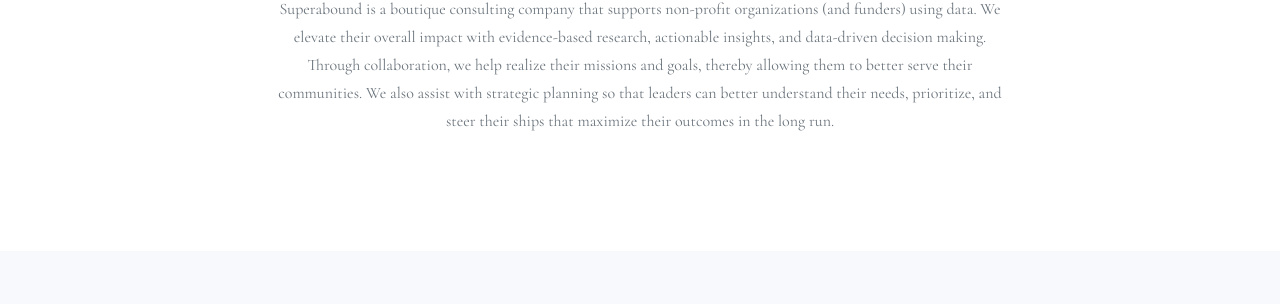
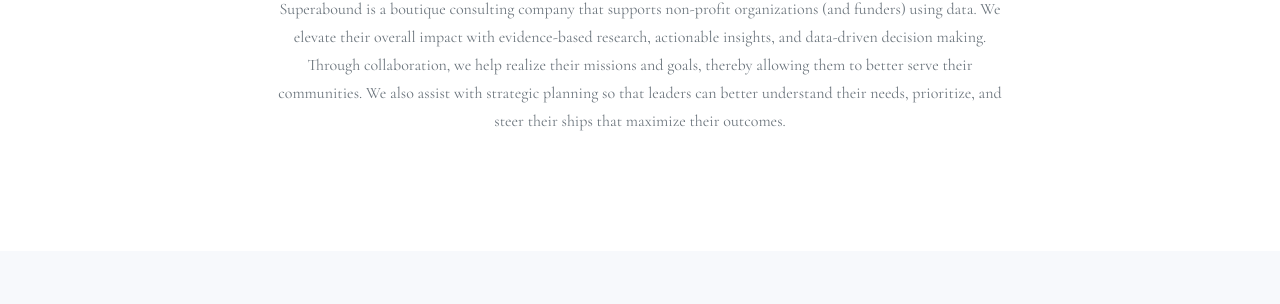
Before and after one commit to superaboundco/superaboundco.github.io, a Jekyll site: the page built from index.md, in a window 1280 px wide and 900 px high, scrolled down 901 px. Shown: the part 261-565 px from the top of the window. Built offline with Jekyll 4.4.1, drawn with Linux system fonts in a browser that asks for light colours.

Commit message:
content tweak

```diff
--- a/_data/sitetext.yml
+++ b/_data/sitetext.yml
@@ -21,7 +21,7 @@
   about:
     title: "About Us"
     text: "Driven by Outcomes, Not Outputs"
-    body: "Superabound is a boutique consulting company that supports non-profit organizations (and funders) using data. We elevate their overall impact with evidence-based research, actionable insights, and data-driven decision making. Through collaboration, we help realize their missions and goals, thereby allowing them to better serve their communities. We also assist with strategic planning so that leaders can better understand their needs, prioritize, and steer their ships that maximize their outcomes in the long run."
+    body: "Superabound is a boutique consulting company that supports non-profit organizations (and funders) using data. We elevate their overall impact with evidence-based research, actionable insights, and data-driven decision making. Through collaboration, we help realize their missions and goals, thereby allowing them to better serve their communities. We also assist with strategic planning so that leaders can better understand their needs, prioritize, and steer their ships that maximize their outcomes."
     section: about
 
   services:
```
